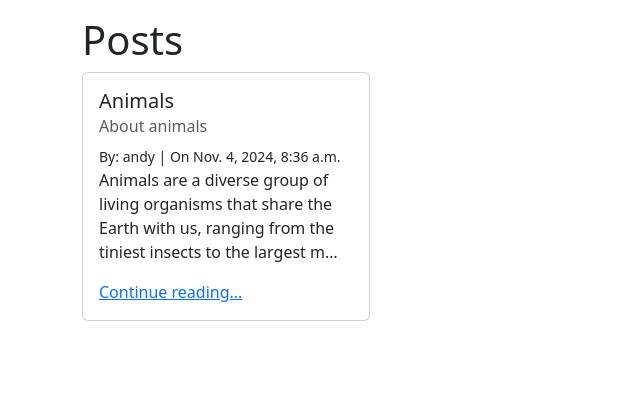
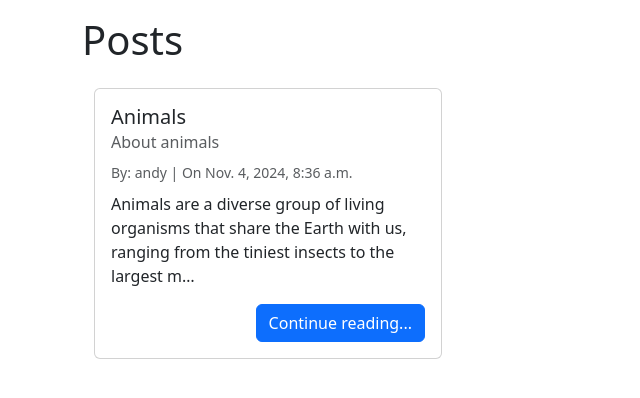
Before and after one commit to lizbeth-r/blog, a Django app: page /posts/ in a window 1280 px wide. Shown: the part 56-454 px from the top of the page, without its empty margins (0-640 px from the left). Run offline with Django 5.2, Linux system fonts and the light colour scheme; data comes from the database, SQL or seed files in the repository; both versions use the stored data as it was after the commit; parts of the project's set-up code (start-up, migrations or seed data) failed here and were passed over.

Commit message:
Assignment 2 - 113

```diff
--- a/templates/posts/list.html
+++ b/templates/posts/list.html
@@ -3,19 +3,23 @@
 {% block title %}Posts{% endblock title %}
 
 {% block content %}
-<h1>Posts</h1>
-{% for post in post_list %}
-<div class="card" style="width: 18rem;">
-    <div class="card-body">
-        <h5 class="card-title">{{ post.title }}</h5>
-        <h6 class="card-subtitle mb-2 text-body-secondary">{{ post.subtitle }}</h6>
-        <small>By: {{ post.author }} | On {{ post.created_on }}</small>
-        <p class="card-text">{{ post.body|truncatechars:128 }}</p>
-
-        <a href="{% url 'detail' post.id %}" class="card-link">Continue reading...</a>
+<h1 class="mb-4">Posts</h1>
+<div class="container">
+    <div class="row">
+        {% for post in post_list %}
+            <div class="col-md-4 mb-4"> <!-- Adjust column size as needed -->
+                <div class="card h-100">
+                    <div class="card-body">
+                        <h5 class="card-title">{{ post.title }}</h5>
+                        <h6 class="card-subtitle mb-2 text-muted">{{ post.subtitle }}</h6>
+                        <small class="text-muted">By: {{ post.author }} | On {{ post.created_on }}</small>
+                        <p class="card-text mt-2">{{ post.body|truncatechars:128 }}</p>
+                        <div class="text-end">
+                            <a href="{% url 'detail' post.id %}" class="btn btn-primary">Continue reading...</a>
+                        </div>                    </div>
+                </div>
+            </div>
+        {% endfor %}
     </div>
 </div>
-<br />
-{% endfor%}
-
 {% endblock content %}
```
Also changed, not shown: templates/posts/delete.html (+17 -12 lines), templates/posts/detail.html (+24 -12 lines), templates/posts/edit.html (+17 -6 lines), db.sqlite3, 1 other file.
